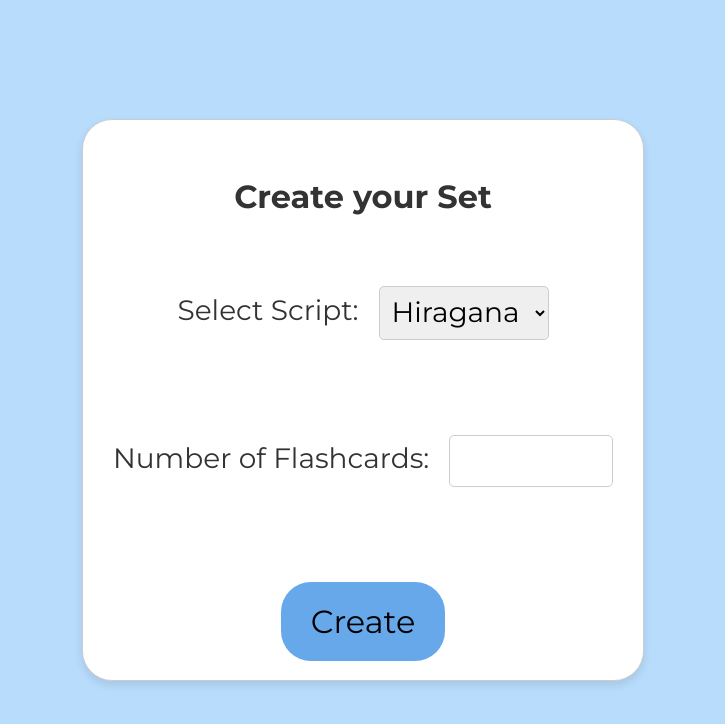
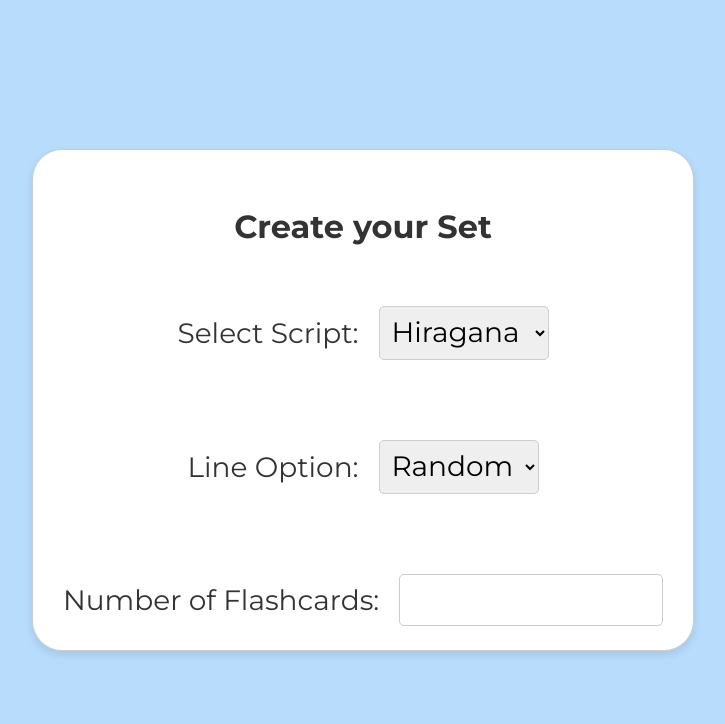
Before and after one commit to Shriya1412/HiraKata, a React (Create React App) app: page /flashcards in a window 1280 px wide. Shown: the top 724 px of the page, without its empty margins (277-1002 px from the left). Built offline with nearby package versions, Linux system fonts and the light colour scheme; a web font is replaced by a local one.

Commit message:
Allows for line selection or random
User can select whether they would like to use flashcards to test themselves on a random set, or learn each script by the constant-lines

```diff
--- a/src/Pages/FlashcardPopup.css
+++ b/src/Pages/FlashcardPopup.css
@@ -15,8 +15,9 @@
     box-shadow: 0 4px 8px rgba(0, 0, 0, 0.1);
     padding: 30px;
     z-index: 1000;
-    height: 500px;
-    width: 500px;
+    height: 55vh;
+    width: 600px;
+    overflow: auto;
   }
 
   .popup form {
@@ -24,6 +25,43 @@
     flex-direction: column;
     align-items: center;
     gap: 20px;
+  }
+
+  form {
+    display: flex;
+    flex-direction: column;
+  }
+
+  form > label {
+    margin-bottom: 10px;
+  }
+
+  .lines-selection label {
+    display: flex;
+    align-items: center;
+    margin: 0px 0;
+  }
+
+  .lines-selection {
+    display: grid;
+    grid-template-columns: repeat(3, 1fr); /* Adjust the number of columns as needed */
+    gap: 10px;
+    margin-top: 10px;
+  }
+
+  .line-checkbox {
+    display: flex;
+    align-items: center;
+    margin-bottom: 5px;
+    width: calc(20% - 5px); /* Adjust to fit five in a row and reduce spacing */
+    font-size: 12px; /* Smaller font size */
+  }
+
+  .line-checkbox input[type="checkbox"] {
+    width: 20px; /* Adjust width */
+    height: 20px; /* Adjust height */
+    margin-right: 5px; /* Adjust the space between the checkbox and label */
+    padding: 0; /* Ensure no extra padding */
   }
 
   .popup label {
@@ -44,8 +82,8 @@
     width: 100%;
     padding: 8px;
     margin-left: 20px;
-    margin-top: 20px;
-    margin-bottom: 15px;
+    margin-top: 10px;
+    margin-bottom: 10px;
     border: 1px solid #ccc;
     border-radius: 5px;
     font-family: "Montserrat", sans-serif;
@@ -63,6 +101,8 @@
     font-family: "Montserrat", sans-serif;
     font-style: normal;
     align-self: center;
+    margin-bottom: 0px;
+    margin-top: 10px;
   }
 
   .popup button:hover {
--- a/src/Pages/FlashcardPopup.js
+++ b/src/Pages/FlashcardPopup.js
@@ -1,13 +1,27 @@
 import React, { useState } from 'react';
 import './FlashcardPopup.css';
 
+const lines = ['vowels', 'k', 's', 't', 'n', 'h', 'm', 'y', 'r', 'w'];
+
 const FlashcardPopup = ({ onSubmit }) => {
   const [setType, setSetType] = useState('hiragana');
+  const [selectedLines, setSelectedLines] = useState([]);
   const [numberOfCards, setNumberOfCards] = useState('');
+  const [lineOption, setLineOption] = useState('random');
+
+  const handleLineChange = (line) => {
+    setSelectedLines(prevLines =>
+      prevLines.includes(line) ? prevLines.filter(l => l !== line) : [...prevLines, line]
+    );
+  };
 
   const handleSubmit = (e) => {
     e.preventDefault();
-    onSubmit(setType, parseInt(numberOfCards, 10));
+    if (lineOption === 'random') {
+      onSubmit(setType, 'random', numberOfCards);
+    } else if (lineOption === 'custom') {
+      onSubmit(setType, 'custom', selectedLines);
+    }
   };
 
   return (
@@ -23,6 +37,28 @@ const FlashcardPopup = ({ onSubmit }) => {
           </select>
         </label>
         <label>
+          Line Option:
+          <select value={lineOption} onChange={(e) => setLineOption(e.target.value)}>
+            <option value="random">Random</option>
+            <option value="custom">Custom</option>
+          </select>
+        </label>
+        {lineOption === 'custom' && (
+          <div className="lines-selection">
+            {lines.map(line => (
+              <label key={line} className="line-checkbox">
+                <input
+                  type="checkbox"
+                  value={line}
+                  onChange={() => handleLineChange(line)}
+                />
+                {line}
+              </label>
+            ))}
+          </div>
+        )}
+        {lineOption === 'random' && (
+          <label>
             Number of Flashcards:
             <input
               type="number"
@@ -32,6 +68,7 @@ const FlashcardPopup = ({ onSubmit }) => {
               required
             />
           </label>
+        )}
         <button type="submit">Create</button>
       </form>
     </div>
--- a/src/Pages/Flashcards.js
+++ b/src/Pages/Flashcards.js
@@ -9,14 +9,41 @@ const Flashcards = () => {
   const [currentCardIndex, setCurrentCardIndex] = useState(0);
   const [isFlipped, setIsFlipped] = useState(false);
 
-    const handlePopupSubmit = (setType, numberOfCards) => {
+  const filterCardsByLines = (cards, lines) => {
+    return cards.filter(card => {
+      // Check for vowels
+      if (lines.includes('vowels') && ['a', 'e', 'i', 'o', 'u'].includes(card.romanized)) {
+        return true;
+      }
+      // Check for t line with chi exception
+      if (lines.includes('t') && card.romanized === 'chi') {
+        return true;
+      }
+      // Check for w line with n exception
+      if (lines.includes('w') && card.romanized === 'n') {
+        return true;
+      }
+      // Default filtering
+      return lines.some(line => card.romanized.startsWith(line));
+    });
+  };
+
+  const handlePopupSubmit = (setType, lineOption, arg3) => {
     let filteredCards = flashcardsData;
     if (setType !== 'both') {
       filteredCards = flashcardsData.filter(card => card.type === setType);
     }
-      // Shuffle and select the specified number of cards
+
+    if (lineOption === 'random') {
+      const numberOfCards = parseInt(arg3, 10);
       const shuffledCards = filteredCards.sort(() => 0.5 - Math.random()).slice(0, numberOfCards);
       setSelectedCards(shuffledCards);
+    } else if (lineOption === 'custom') {
+      const selectedLines = arg3;
+      filteredCards = filterCardsByLines(filteredCards, selectedLines);
+      setSelectedCards(filteredCards);
+    }
+
     setShowPopup(false);
     setCurrentCardIndex(0);
   };
@@ -28,11 +55,8 @@ const Flashcards = () => {
   const nextCard = useCallback(() => {
     setIsFlipped(false);
     setTimeout(() => {
-        setCurrentCardIndex((prevIndex) => {
-          const newIndex = (prevIndex + 1) % selectedCards.length;
-          return newIndex;
-        });
-      }, 500); // This timeout should match the flip transition duration
+      setCurrentCardIndex((prevIndex) => (prevIndex + 1) % selectedCards.length);
+    }, 500);
   }, [selectedCards.length]);
 
   const handleRedo = () => {
@@ -45,16 +69,13 @@ const Flashcards = () => {
     setSelectedCards([]);
     setCurrentCardIndex(0);
     setIsFlipped(false);
-
   };
 
   useEffect(() => {
     if (!showPopup && selectedCards.length > 0 && currentCardIndex === 0) {
-        // Ensure to start with the first card after selection
       setIsFlipped(false);
     }
   }, [showPopup, selectedCards.length, currentCardIndex]);
-
 
   return (
     <div className="flashcards">
@@ -79,7 +100,7 @@ const Flashcards = () => {
             {currentCardIndex < selectedCards.length - 1 && (
               <button id="next" onClick={nextCard}>Next</button>
             )}
-              {currentCardIndex === selectedCards.length - 1 &&(
+            {currentCardIndex === selectedCards.length - 1 && (
               <div className="end-options-container">
                 <div className="end-options">
                   <button onClick={handleRedo}>Redo Same Set</button>
@@ -93,4 +114,5 @@ const Flashcards = () => {
     </div>
   );
 };
+
 export default Flashcards;
--- a/src/data/FlashcardsData.js
+++ b/src/data/FlashcardsData.js
@@ -27,7 +27,7 @@ const flashcardsData = [
     { id: 25, char: 'の', type: 'hiragana', romanized: 'no' },
     { id: 26, char: 'は', type: 'hiragana', romanized: 'ha' },
     { id: 27, char: 'ひ', type: 'hiragana', romanized: 'hi' },
-    { id: 28, char: 'ふ', type: 'hiragana', romanized: 'fu' },
+    { id: 28, char: 'ふ', type: 'hiragana', romanized: 'hu/fu' },
     { id: 29, char: 'へ', type: 'hiragana', romanized: 'he' },
     { id: 30, char: 'ほ', type: 'hiragana', romanized: 'ho' },
     { id: 31, char: 'ま', type: 'hiragana', romanized: 'ma' },
@@ -75,7 +75,7 @@ const flashcardsData = [
     { id: 125, char: 'ノ', type: 'katakana', romanized: 'no' },
     { id: 126, char: 'ハ', type: 'katakana', romanized: 'ha' },
     { id: 127, char: 'ヒ', type: 'katakana', romanized: 'hi' },
-    { id: 128, char: 'フ', type: 'katakana', romanized: 'fu' },
+    { id: 128, char: 'フ', type: 'katakana', romanized: 'hu/fu' },
     { id: 129, char: 'ヘ', type: 'katakana', romanized: 'he' },
     { id: 130, char: 'ホ', type: 'katakana', romanized: 'ho' },
     { id: 131, char: 'マ', type: 'katakana', romanized: 'ma' },
```
Lines whose indentation alone changed are shown as unchanged.
